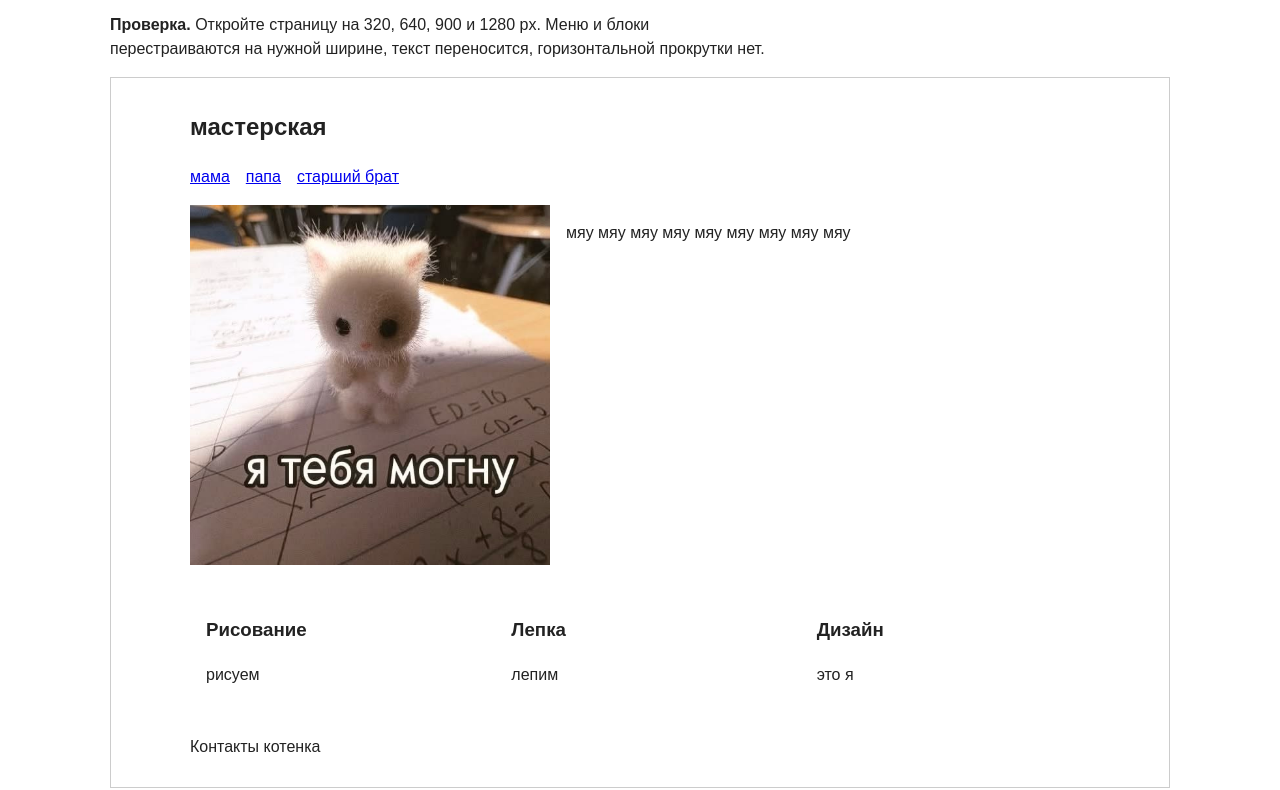
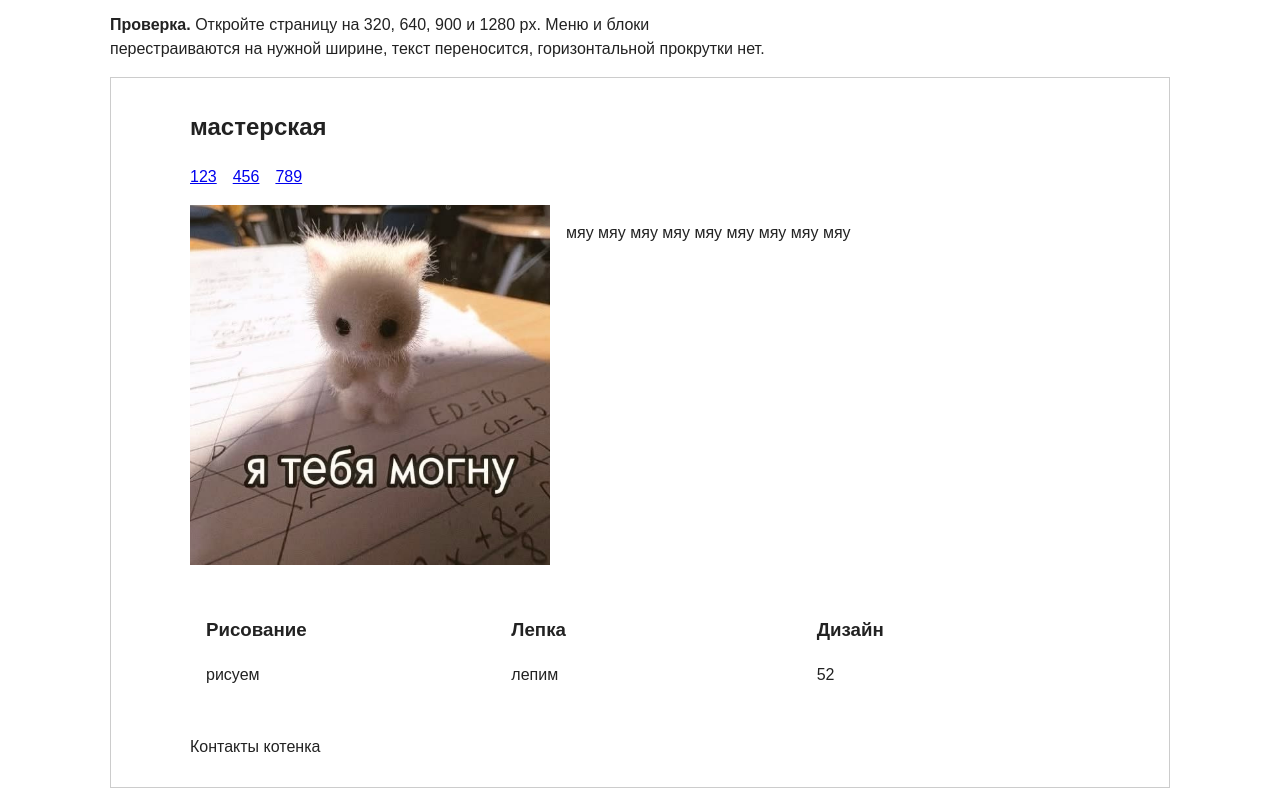
Before and after one commit to snarfye/123, a plain HTML site: page index.html in a window 1280 px wide. Shown: the part 4309-5099 px from the top of the page. Drawn offline with Linux system fonts and the light colour scheme.

Commit message:
Update workshop menu links and content

```diff
--- a/index.html
+++ b/index.html
@@ -145,9 +145,9 @@
         <h2>мастерская</h2>
 
         <nav class="workshop-menu">
-          <a href="#about">мама</a>
-          <a href="#classes">папа</a>
-          <a href="#contacts">старший брат</a>
+          <a href="#about">123</a>
+          <a href="#classes">456</a>
+          <a href="#contacts">789</a>
         </nav>
 
         <div class="workshop-intro" id="about">
@@ -177,7 +177,7 @@
           <div class="workshop-card">
             <h3>Дизайн</h3>
             <p>
-              это я
+              52
             </p>
           </div>
         </div>
```
